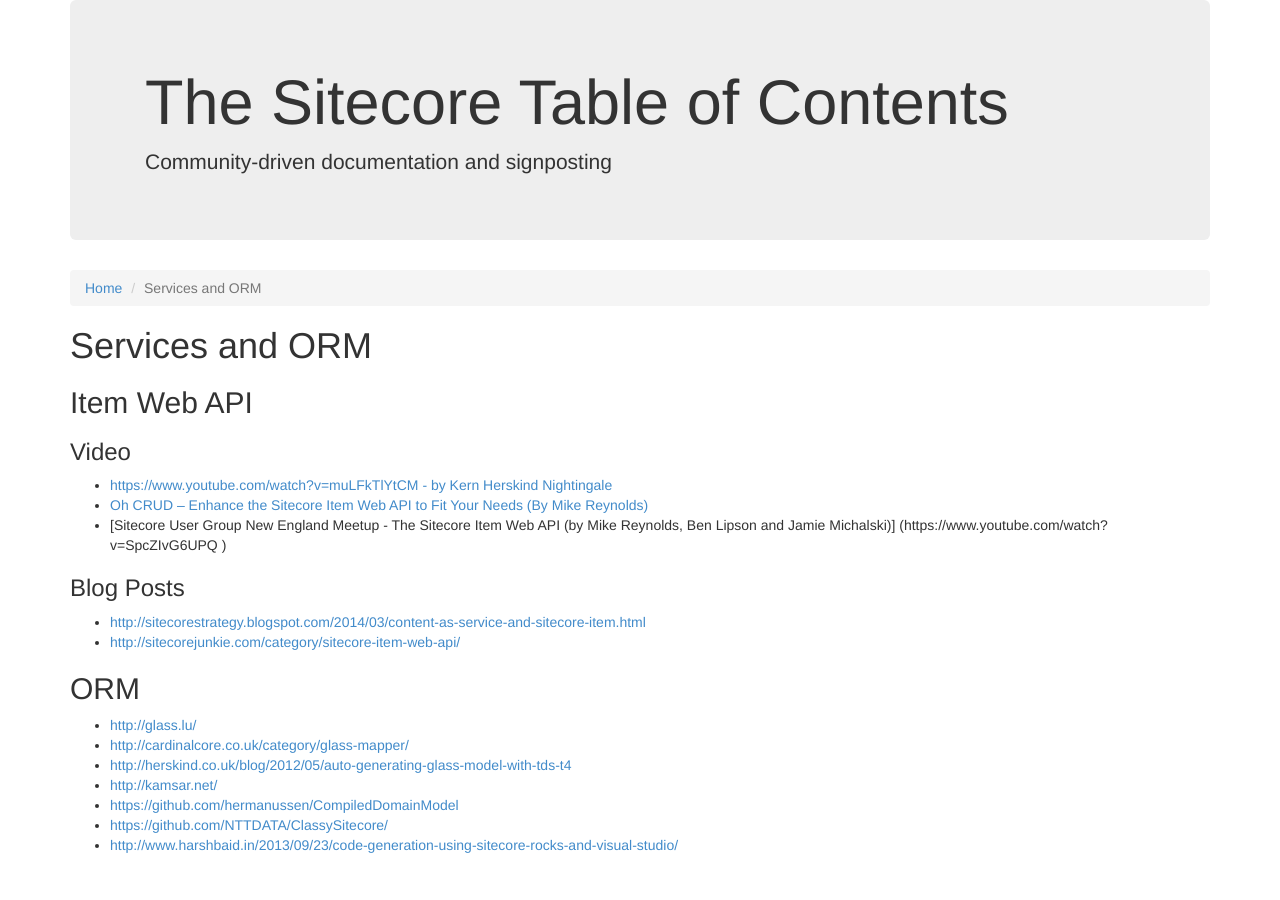
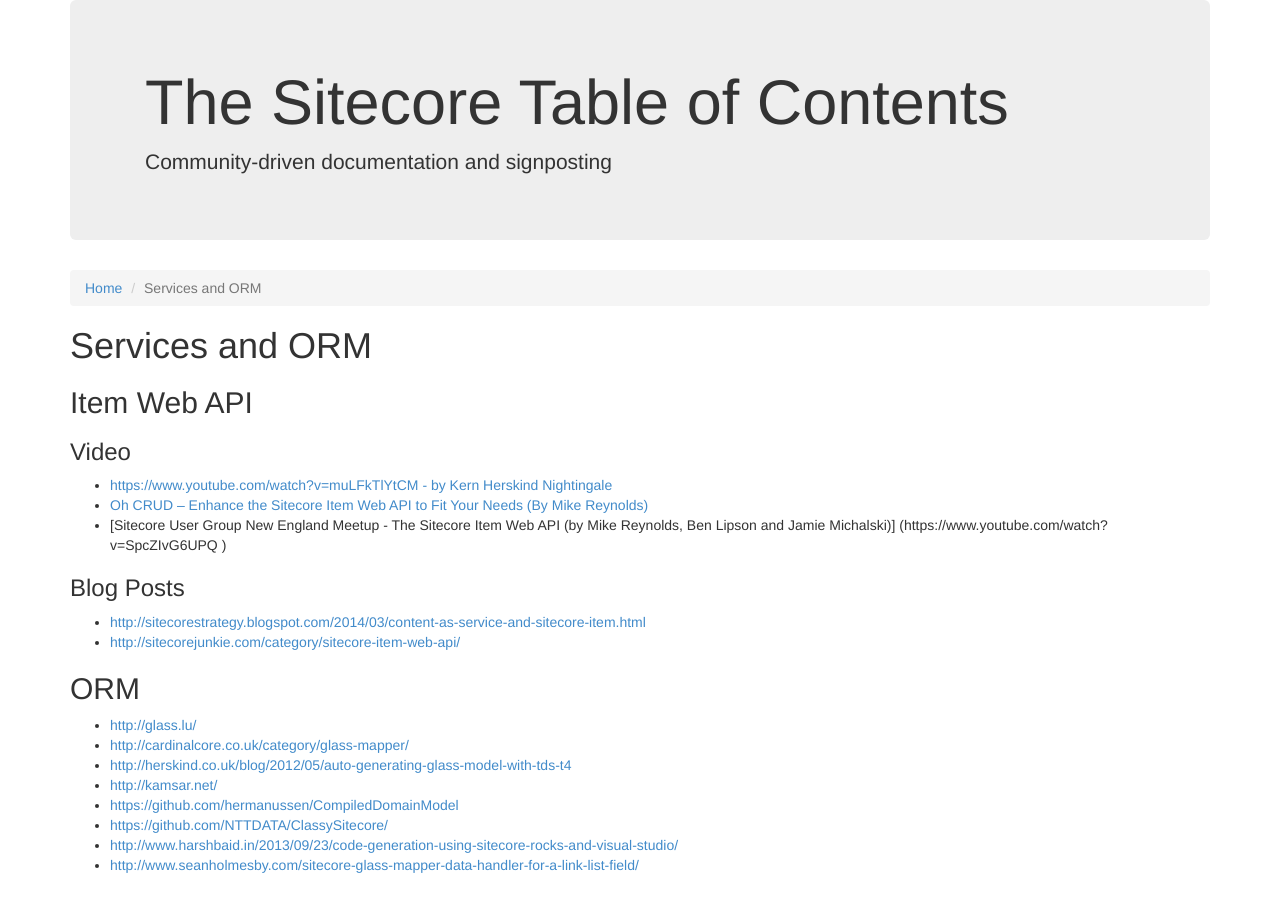
Before and after one commit to Sitecore-Community/docs, a Jekyll site: the page built from documentation/Services and ORMs/index.md, in a window 1280 px wide. Built offline with Jekyll 4.4.1, drawn with Linux system fonts in a browser that asks for light colours; nearby versions of some CDN libraries; some of the changed lines change nothing that is shown.

Commit message:
Added post about a custom Glass Data Handler

```diff
--- a/documentation/Services and ORMs/index.md
+++ b/documentation/Services and ORMs/index.md
@@ -26,3 +26,4 @@
 * [https://github.com/hermanussen/CompiledDomainModel](https://github.com/hermanussen/CompiledDomainModel)
 * [https://github.com/NTTDATA/ClassySitecore/](https://github.com/NTTDATA/ClassySitecore/)
 * [http://www.harshbaid.in/2013/09/23/code-generation-using-sitecore-rocks-and-visual-studio/](http://www.harshbaid.in/2013/09/23/code-generation-using-sitecore-rocks-and-visual-studio/)
+* [http://www.seanholmesby.com/sitecore-glass-mapper-data-handler-for-a-link-list-field/](http://www.seanholmesby.com/sitecore-glass-mapper-data-handler-for-a-link-list-field/)
```
